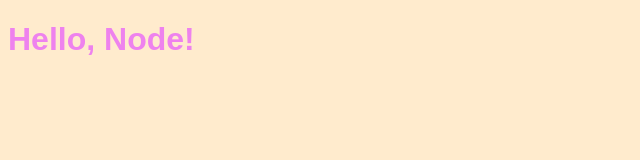
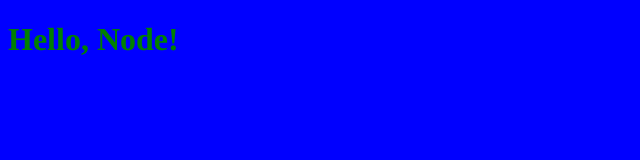
Before and after one commit to lucyconklin/hello-node, a website: page index.html in a window 1280 px wide. Shown: the whole page, without its empty margins (0-640 px from the left). Drawn offline with Linux system fonts and the light colour scheme.

Commit message:
gregscommit

```diff
--- a/public/script.js
+++ b/public/script.js
@@ -1 +1 @@
-alert("This is an alert");
+alert("Your car is on fire!");
--- a/public/style.css
+++ b/public/style.css
@@ -1,7 +1,7 @@
 h1 {
-  font-family: fantasy;
+  font-family: times;
 }
 
-html { background-color: blanchedalmond; }
+html { background-color: blue; }
 
-h1 { color: violet; }
+h1 { color: green; }
--- a/server.js
+++ b/server.js
@@ -1,5 +1,6 @@
 var express = require('express');
 var app = express();
+var path = require('path');
 var PORT = process.env.PORT || 8080;
 
 app.use(express.static(path.join(__dirname, 'public')));
```
